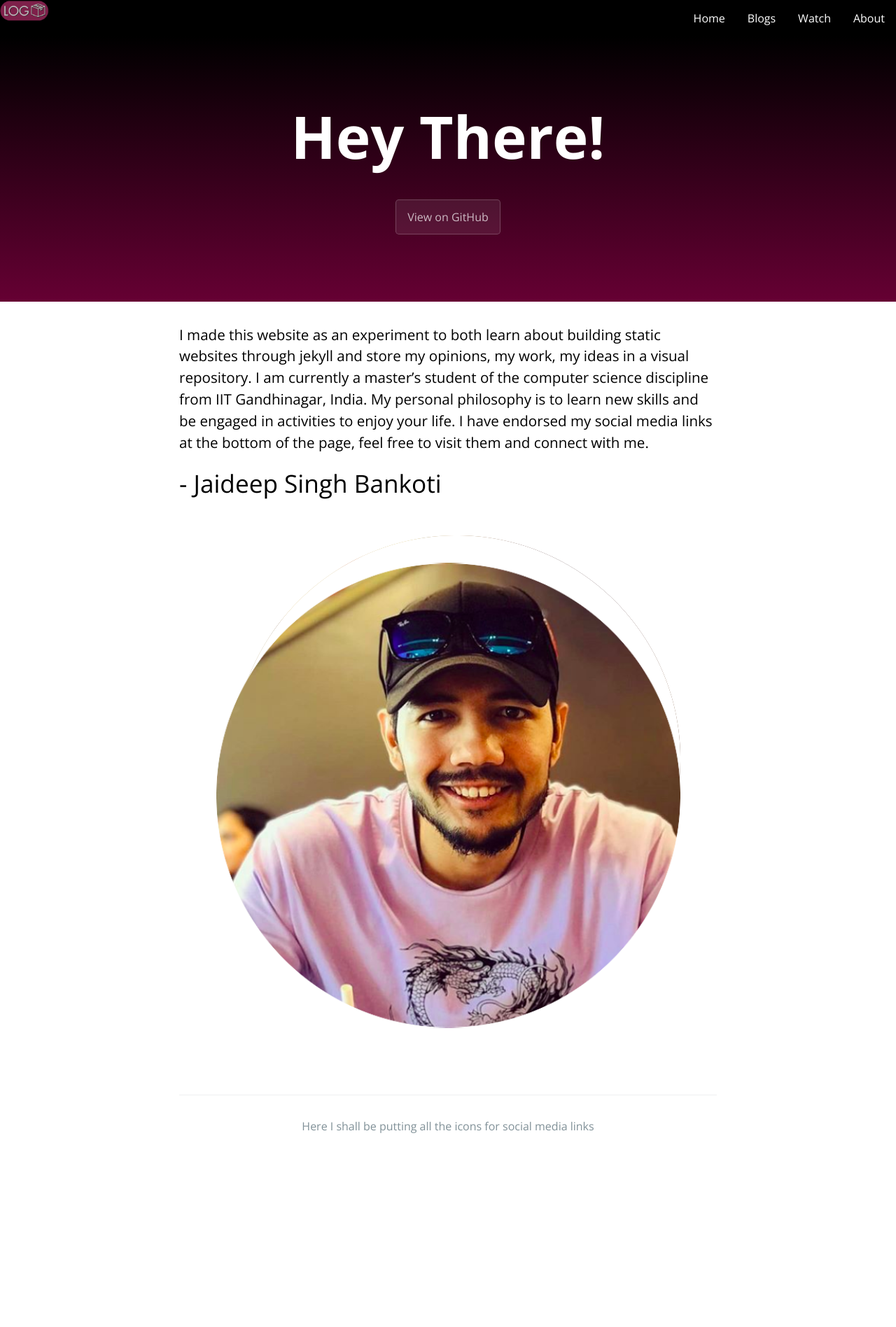
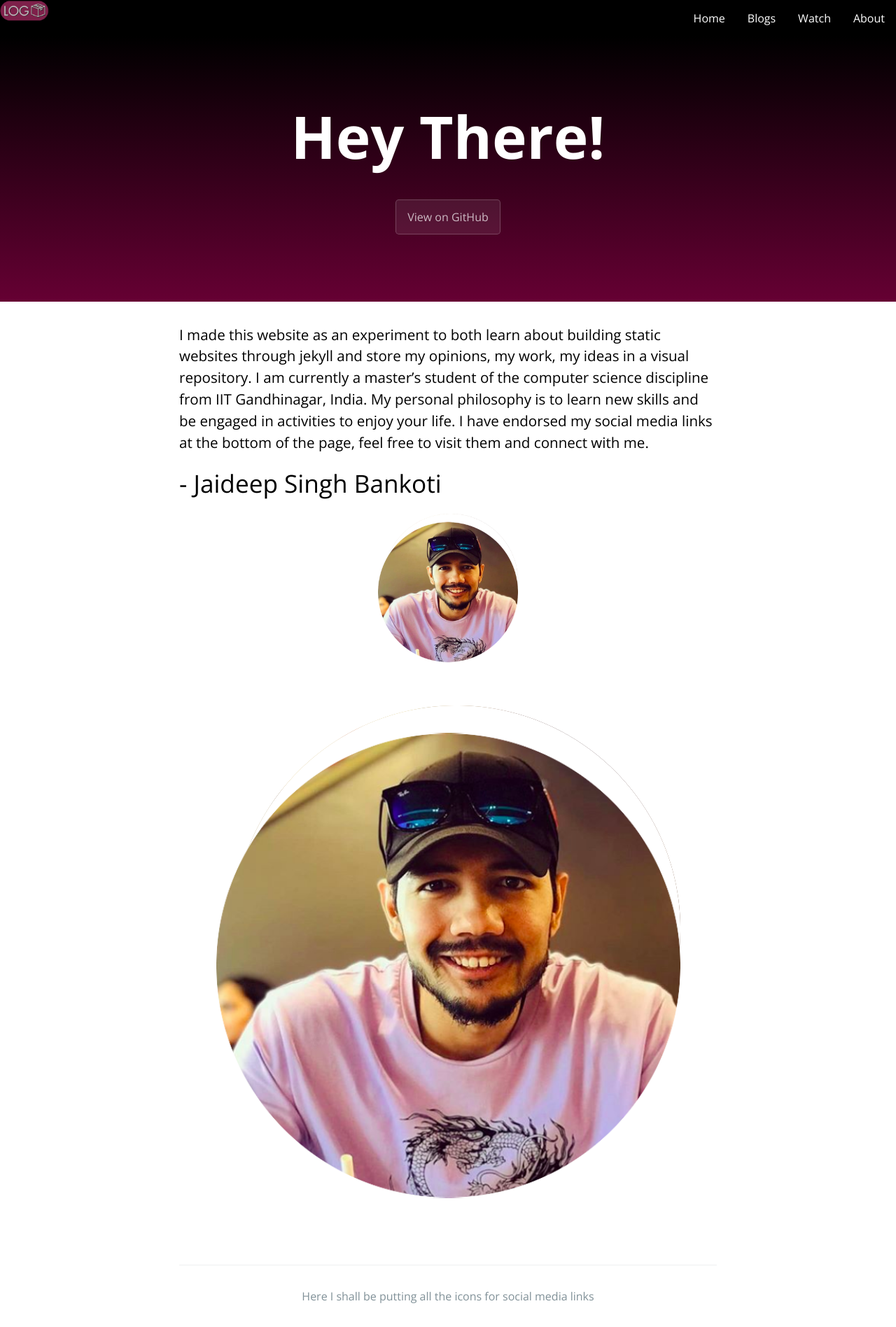
Before and after one commit to jaideepbankoti/logbox, a Jekyll site: the page built from about.markdown, in a window 1280 px wide. Shown: the whole page at 70% size. Built offline with Jekyll 4.4.1, drawn with Linux system fonts in a browser that asks for light colours; before the commit the page ends 1653 px from its top, so only the background shows below that.

Commit message:
Update about.markdown

```diff
--- a/about.markdown
+++ b/about.markdown
@@ -7,3 +7,6 @@
 
 ### I made this website as an experiment to both learn about building static websites through jekyll and store my opinions, my work, my ideas in a visual repository. I am currently a master's student of the computer science discipline from IIT Gandhinagar, India. My personal philosophy is to learn new skills and be engaged in activities to enjoy your life. I have endorsed my social media links at the bottom of the page, feel free to visit them and connect with me.
 # - Jaideep Singh Bankoti
+<p align="center">
+<img src="https://github.com/jaideepbankoti/logbox/blob/gh-pages/assets/img/JDprofr.png" width="200">
+</p>
```
